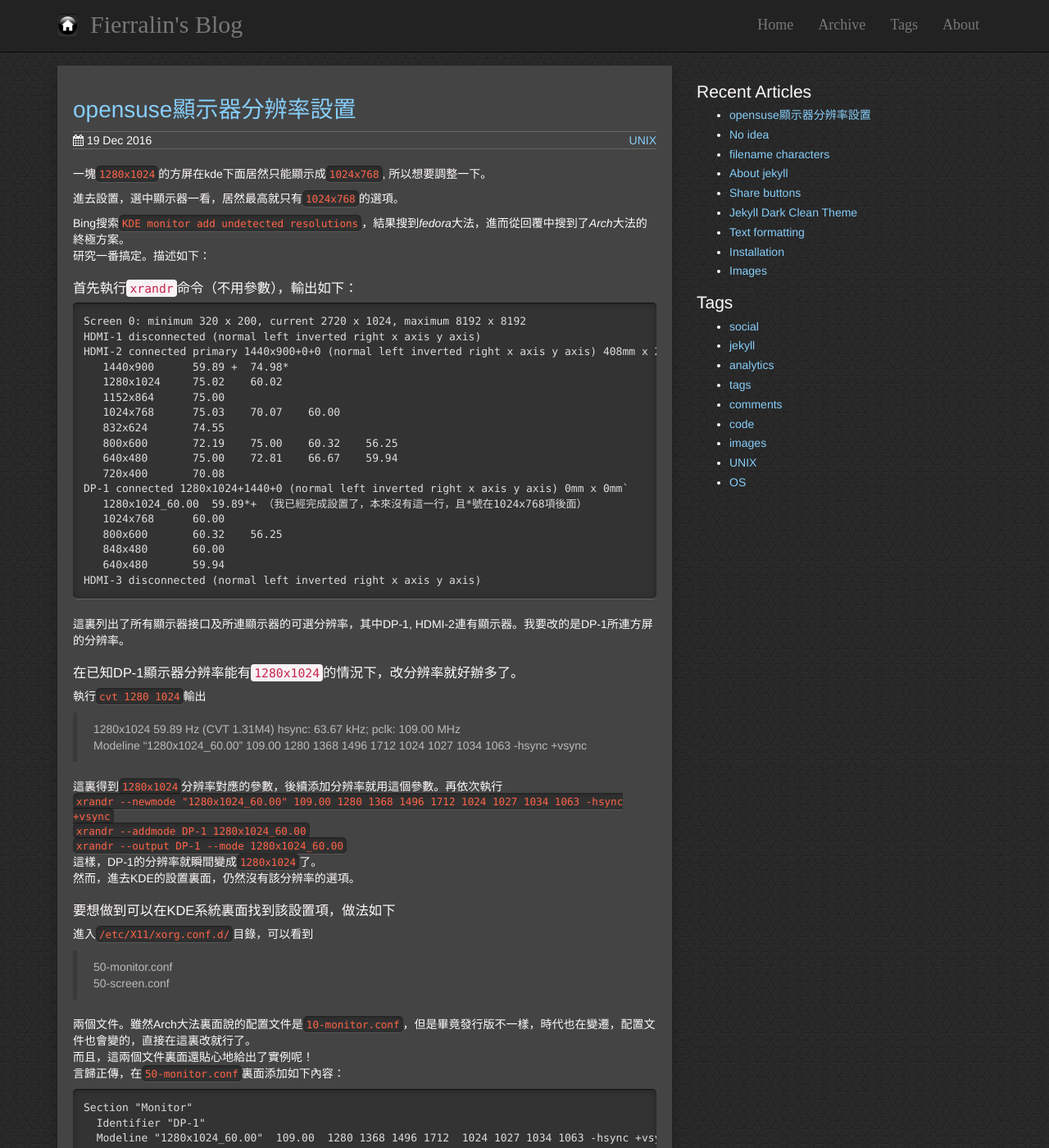
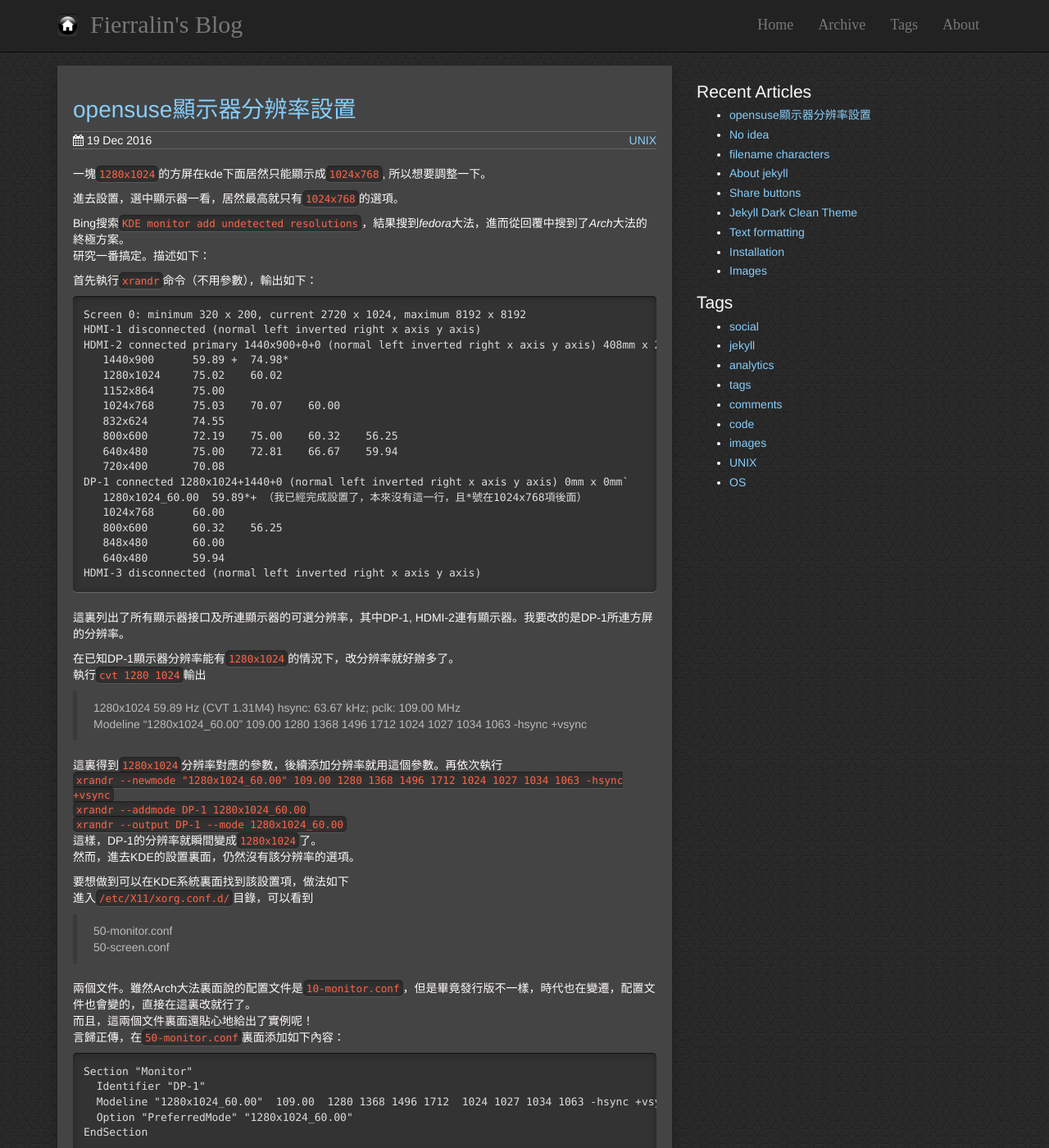
Before and after one commit to Fierralin/Blog, a Jekyll site: the page built from _posts/2016-12-25-opensuse-monitor.md, in a window 1280 px wide and 1400 px high. Shown: the whole window at 82% size. Built offline with Jekyll 4.4.1, drawn with Linux system fonts in a browser that asks for light colours; comment, search, counter and statistics services are not loaded.

Commit message:
edit chinese font; edit posts

````diff
--- a/_includes/duoshuo-comments.html
+++ b/_includes/duoshuo-comments.html
@@ -1,5 +1,5 @@
 {% if page.duoshuo %}
-	<div class="ds-thread" data-thread-key="{{page.url}}" data-title="{{page.title}}" data-url="{{site.url | append: page.url}}"></div>
+	<div class="ds-thread" data-thread-key="{{site.baseurl | append:page.url}}" data-title="{{page.title}}" data-url="{{site.url | append:site.baseurl | append: page.url}}"></div>
 	<script type="text/javascript">
 	var duoshuoQuery = {short_name:"fierralingithub"};
 	(function() {
--- a/_posts/2016-12-25-opensuse-monitor.md
+++ b/_posts/2016-12-25-opensuse-monitor.md
@@ -14,7 +14,7 @@
 Bing搜索`KDE monitor add undetected resolutions`，結果搜到*fedora*大法，進而從回覆中搜到了*Arch*大法的終極方案。
 研究一番搞定。描述如下：
 
-### 首先執行`xrandr`命令（不用參數），輸出如下：
+首先執行`xrandr`命令（不用參數），輸出如下：
 
 ```
 Screen 0: minimum 320 x 200, current 2720 x 1024, maximum 8192 x 8192
@@ -39,9 +39,9 @@
 
 這裏列出了所有顯示器接口及所連顯示器的可選分辨率，其中DP-1, HDMI-2連有顯示器。我要改的是DP-1所連方屏的分辨率。
 
-### 在已知DP-1顯示器分辨率能有`1280x1024`的情況下，改分辨率就好辦多了。
+在已知DP-1顯示器分辨率能有`1280x1024`的情況下，改分辨率就好辦多了。
 執行`cvt 1280 1024`輸出
->1280x1024 59.89 Hz (CVT 1.31M4) hsync: 63.67 kHz; pclk: 109.00 MHz
+> 1280x1024 59.89 Hz (CVT 1.31M4) hsync: 63.67 kHz; pclk: 109.00 MHz
 Modeline "1280x1024_60.00"  109.00  1280 1368 1496 1712  1024 1027 1034 1063 -hsync +vsync
 
 這裏得到`1280x1024`分辨率對應的參數，後續添加分辨率就用這個參數。再依次執行
@@ -51,9 +51,9 @@
 這樣，DP-1的分辨率就瞬間變成`1280x1024`了。
 然而，進去KDE的設置裏面，仍然沒有該分辨率的選項。
 
-### 要想做到可以在KDE系統裏面找到該設置項，做法如下
+要想做到可以在KDE系統裏面找到該設置項，做法如下
 進入`/etc/X11/xorg.conf.d/`目錄，可以看到
->50-monitor.conf
+> 50-monitor.conf
 50-screen.conf
 
 兩個文件。雖然Arch大法裏面說的配置文件是`10-monitor.conf`，但是畢竟發行版不一樣，時代也在變遷，配置文件也會變的，直接在這裏改就行了。
--- a/css/theme.scss
+++ b/css/theme.scss
@@ -221,7 +221,7 @@
 .note:before {
   content: "\f06a";
   font-size: 2em;
-  font-family: FontAwesome;
+  font-family: FontAwesome, FangSong;
   left: 0px;
   position:absolute;
   top: 0;
@@ -242,7 +242,7 @@
   padding-bottom: 20px !important;
   @include transition(color 0.31s);
   font-size: 18px;
-  font-family: Ubuntu;
+  font-family: Ubuntu, FangSong;
   -webkit-transition: all 0.7s ease;
   transition: all 0.7s ease;
 }
````
Also changed, not shown: _posts/2016-05-17-about-jekyll.md (+1 -0 lines), css/bootstrap.min.css.
